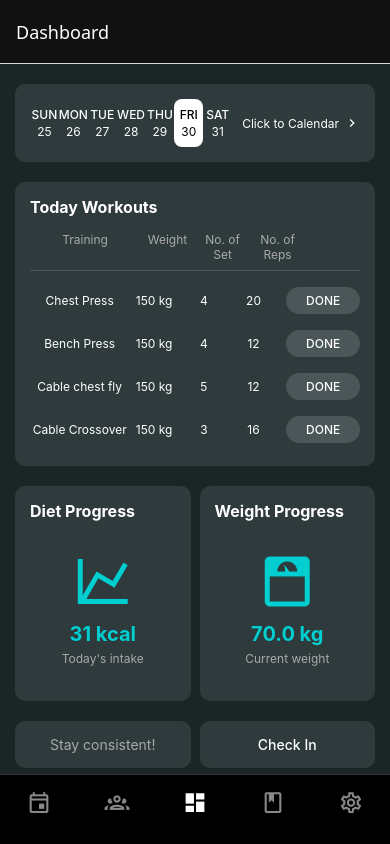
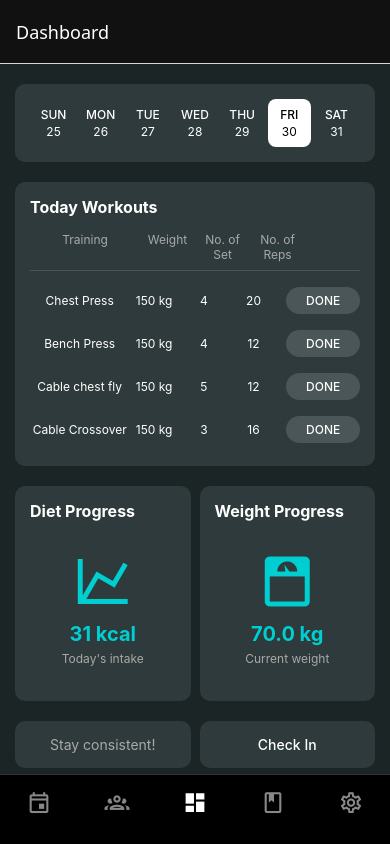
Before and after one commit to CasTPAcaDz7/fitness-app, a React Native app: screen /Dashboard in a window 390 px wide. Built offline with nearby package versions, Linux system fonts and the light colour scheme.

Commit message:
update: 優化週曆設計 - 移除Click to Calendar文字，週日至週六平均分配

```diff
--- a/screens/DashboardScreen.js
+++ b/screens/DashboardScreen.js
@@ -112,12 +112,14 @@ export default function DashboardScreen({ navigation }) {
       <View style={styles.calendarHeader}>
         <View style={styles.weekContainer}>
           {currentWeek.map((day, index) => (
-            <View
+            <TouchableOpacity
               key={index}
               style={[
                 styles.dayContainer,
                 day.isToday && styles.todayContainer,
               ]}
+              onPress={() => navigation.navigate('Calendar')}
+              activeOpacity={0.7}
             >
               <Text style={[
                 styles.dayLabel,
@@ -131,16 +133,9 @@ export default function DashboardScreen({ navigation }) {
               ]}>
                 {day.date}
               </Text>
-            </View>
+            </TouchableOpacity>
           ))}
         </View>
-        <TouchableOpacity
-          style={styles.calendarButton}
-          onPress={() => navigation.navigate('Calendar')}
-        >
-          <Text style={styles.calendarButtonText}>Click to Calendar</Text>
-          <MaterialCommunityIcons name="chevron-right" size={16} color="#ffffff" />
-        </TouchableOpacity>
       </View>
     </View>
   );
@@ -280,12 +275,14 @@ const styles = StyleSheet.create({
   weekContainer: {
     flexDirection: 'row',
     flex: 1,
+    width: '100%',
   },
   dayContainer: {
     flex: 1,
     alignItems: 'center',
     paddingVertical: 8,
     borderRadius: 8,
+    marginHorizontal: 2,
   },
   todayContainer: {
     backgroundColor: '#ffffff',
@@ -302,16 +299,6 @@ const styles = StyleSheet.create({
   },
   todayText: {
     color: '#000000',
-  },
-  calendarButton: {
-    flexDirection: 'row',
-    alignItems: 'center',
-    paddingLeft: 10,
-  },
-  calendarButtonText: {
-    fontSize: 12,
-    color: '#ffffff',
-    marginRight: 5,
   },
 
   // Workout Table Styles
```
